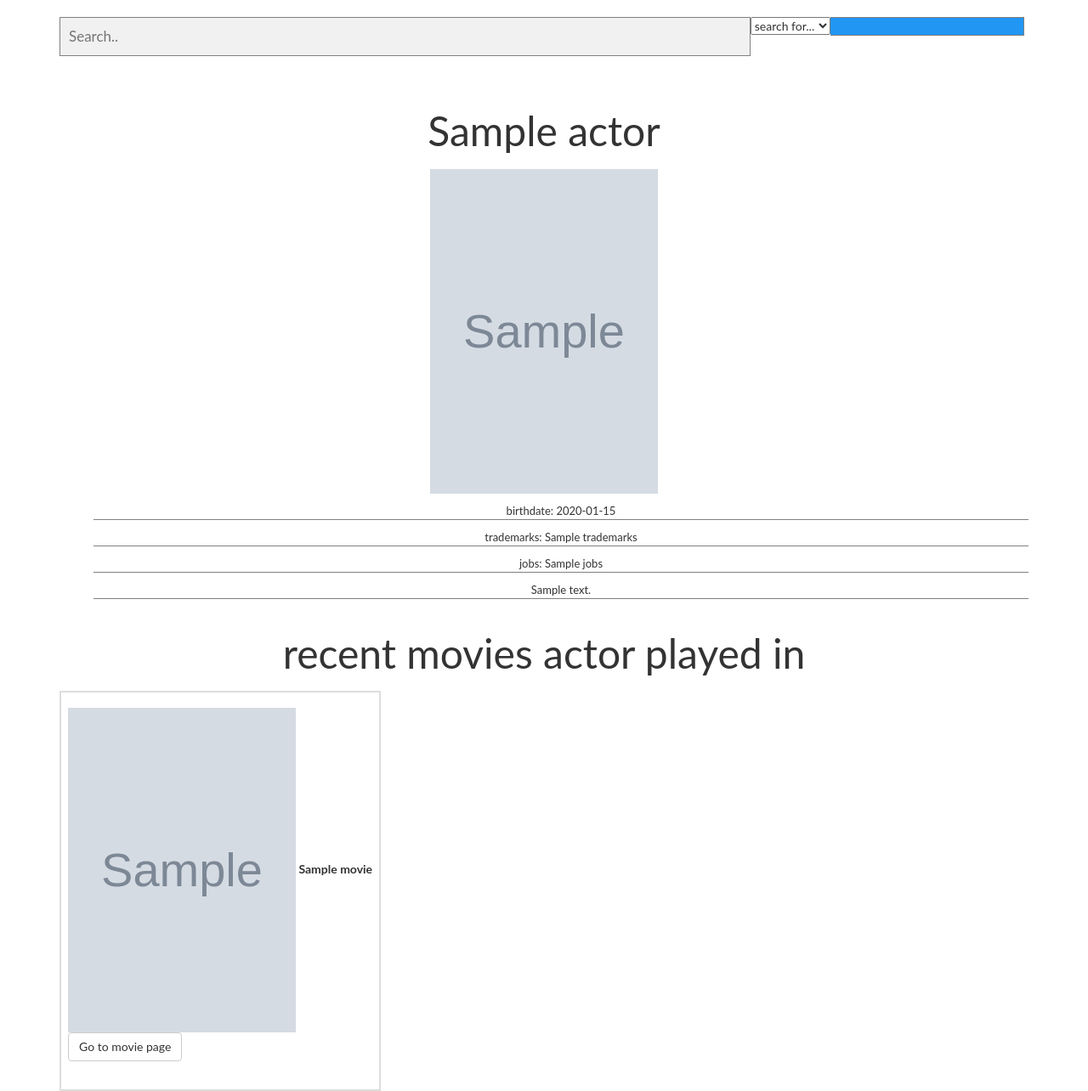
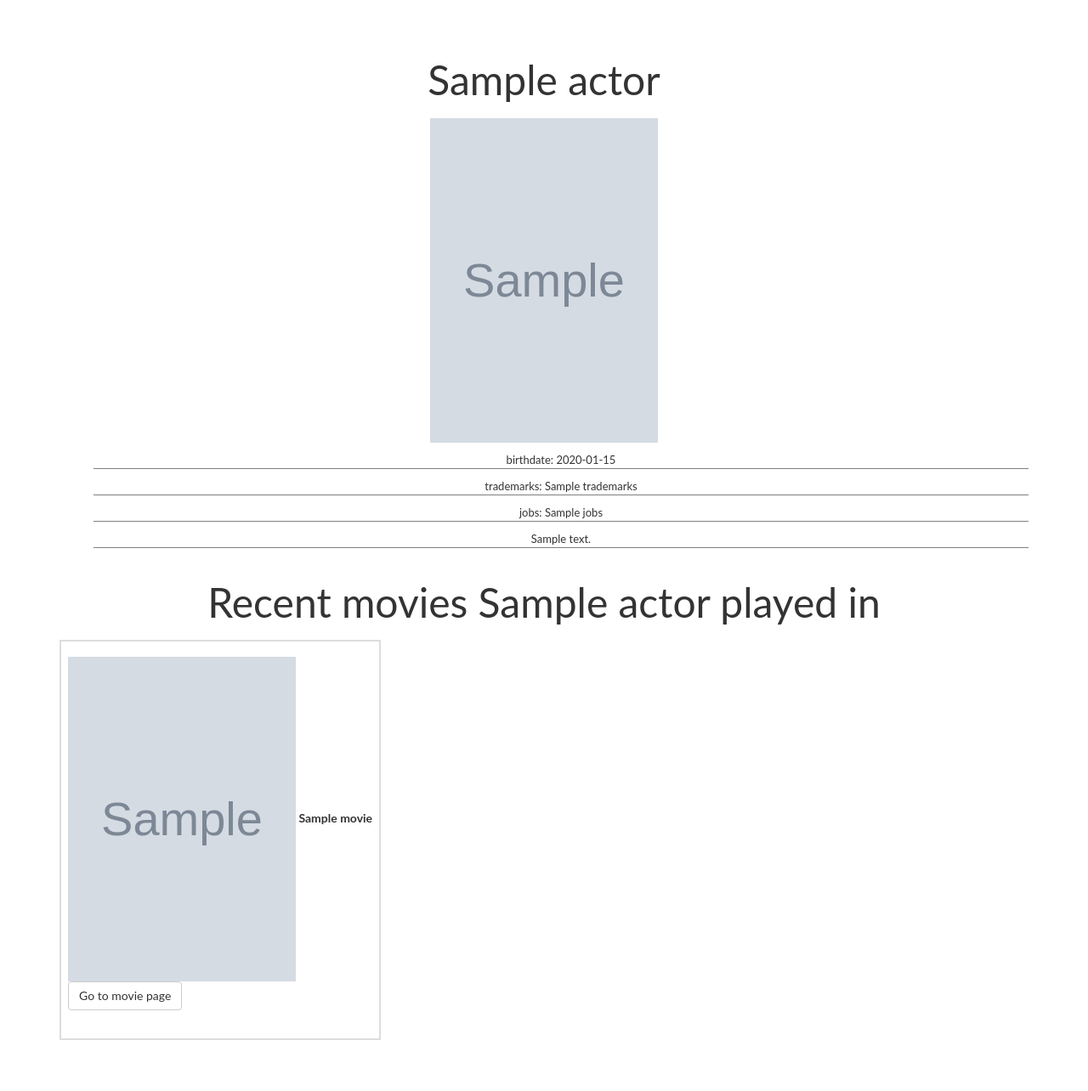
Before and after one commit to Deniz11/WebIK24, a Flask app: template Collectionneur/templates/actor_information.html in a window 1280 px wide. Shown: the part 72-1356 px from the top of the page at 85% size. After the commit the page ends 1296 px from the top, so only its background shows below. Run offline with Flask 2, Linux system fonts and the light colour scheme; the template is opened without the code that fills it: most values are stand-ins (such as "Sample title", 1, 10 or a date in 2020); grey boxes marked "Sample" are stand-in pictures; lists and menus that the app fills with data are empty; some libraries are stand-ins or nearby versions.

Commit message:
actor naam in recent movies kopje

```diff
--- a/Collectionneur/templates/actor_information.html
+++ b/Collectionneur/templates/actor_information.html
@@ -5,19 +5,6 @@
 {% endblock %}
 
 {% block main %}
-
-    <form class="search" action="{{ url_for('search') }}" method="post">
-        <input type="text" placeholder="Search.." name="search">
-        <select style="float:left" name ="search_for">
-            <option value="None" {% if select_something_select %} selected {% endif %}>search for...</option>
-            <option value="movie" {% if movie_select %} selected {% endif %}>Movie</option>
-            <option value="actor" {% if actor_select %} selected {% endif %}>Actor</option>
-            <option value="community" {% if community_select %} selected {% endif %}>Community</option>
-        </select>
-        <button type="submit"><i class="fa fa-search"></i></button><br>
-    </form>
-
-    <br><br>
 
     <br><p>
         <br><font size="10">{{actor["actor_name"]}}</font><br>
@@ -44,7 +31,7 @@
         </ul>
     </p><br>
 
-    <p><font size="10">recent movies actor played in</font></p>
+    <p><font size="10">Recent movies {{actor["actor_name"]}} played in</font></p>
 
     <table>
         {% for movie in recent_movies %}
```
Also changed, not shown: Collectionneur/templates/movie_information.html (+0 -13 lines).
